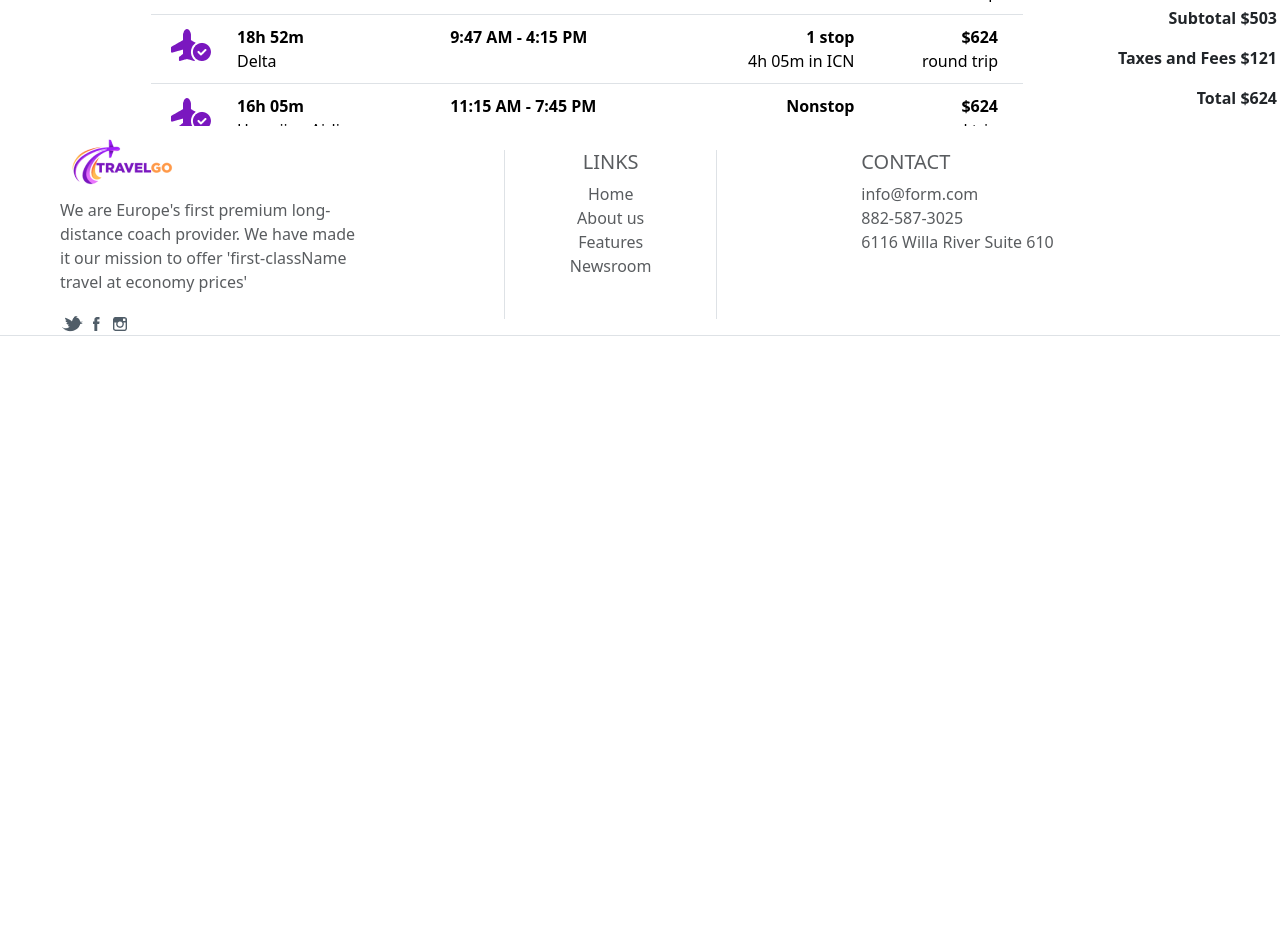
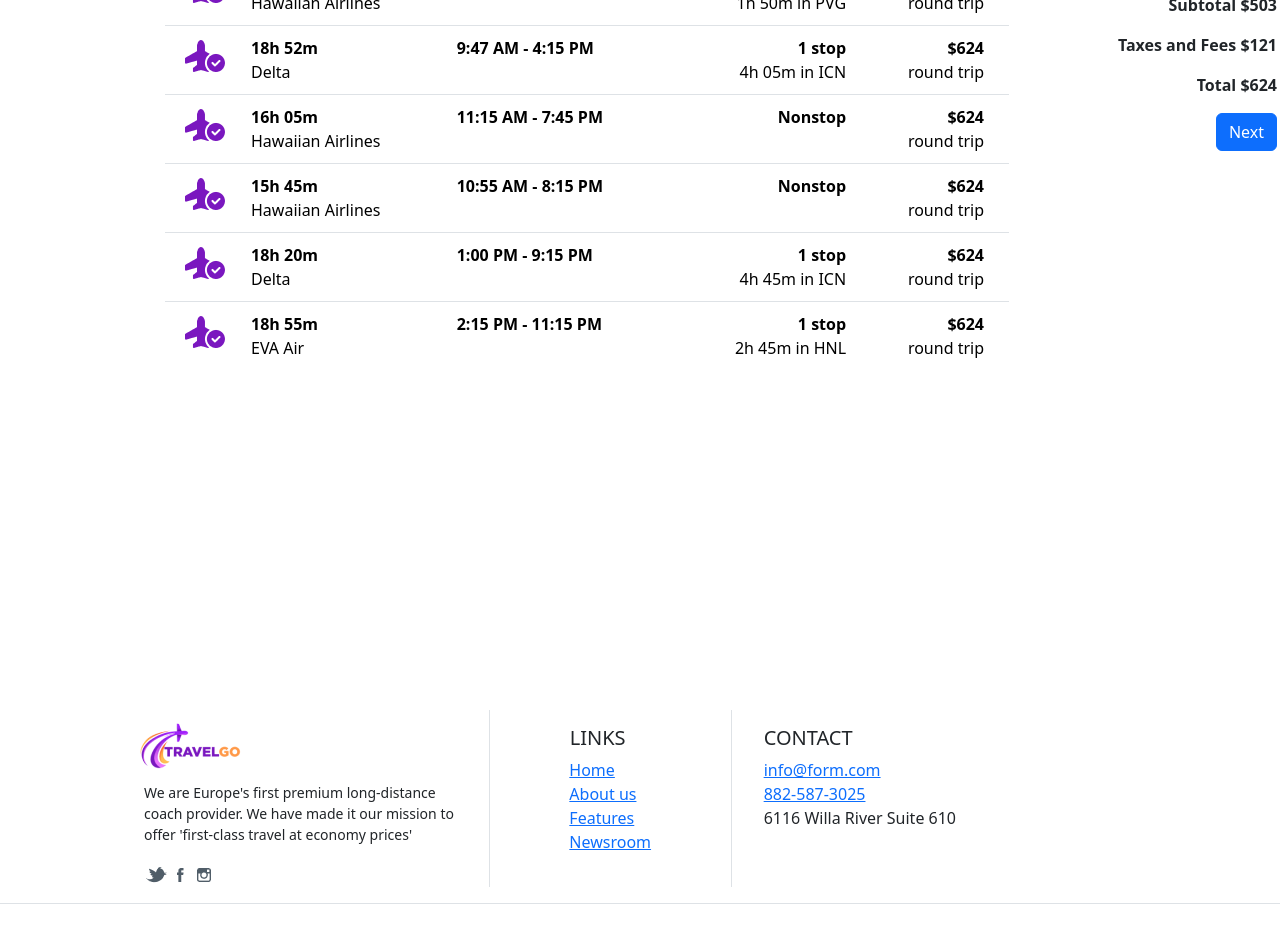
Before and after one commit to Yunusplt/flights-frontend, a React (Create React App) app: page / in a window 1280 px wide. Shown: the part 440-1366 px from the top of the page. Before the commit the page ends 1083 px from the top, so only its background shows below. Built offline with nearby package versions, Linux system fonts and the light colour scheme; the HTML template or start-up script is replaced by a standard one.

Commit message:
Table and Footer

```diff
--- a/src/components/Footer.jsx
+++ b/src/components/Footer.jsx
@@ -1,9 +1,9 @@
-import { Container, Row, Col } from "react-bootstrap";
+// import { Container, Row, Col } from "react-bootstrap";
 import logo from "../img/logo.png";
 import twitter from "../img/Twitter.png";
 import instagram from "../img/instagram.png";
 import facebook from "../img/Facebook.png";
-import Nav from "react-bootstrap/Nav";
+// import Nav from "react-bootstrap/Nav";
 
 
 
@@ -48,40 +48,88 @@
 
 // export default Footer;
 
+// function Footer() {
+//   return (
+//       <Container fluid className="text-center text-md-start fixed-bottom text-muted bg-white">
+//         <Row className="border-bottom mb-4">
+//           <Col className="col-md-5 col-lg-4 col-xl-3 ms-5">
+//             <img src={logo} alt="logo" />
+//             <p>
+//               We are Europe's first premium long-distance coach provider. We
+//               have made it our mission to offer 'first-className travel at
+//               economy prices'
+//             </p>
+//             <section style={{ width: "100px", height: "25px" }}>
+//               <img src={twitter} alt="twitter" />
+//               <img src={facebook} alt="facebook" />
+//               <img src={instagram} alt="instagram" />
+//             </section>
+//           </Col>
+
+//           <Col className="col-md-2 col-lg-2 col-xl-2 mx-auto  border-start border-end text-center mt-4 mb-3">
+//             <h5>LINKS</h5>
+//             <Nav.Link href="#home">Home</Nav.Link>
+//             <Nav.Link href="#aboutus">About us</Nav.Link>
+//             <Nav.Link href="#features">Features</Nav.Link>
+//             <Nav.Link href="#newsroom">Newsroom</Nav.Link>
+//           </Col>
+
+//           <Col className="col-md-4 col-lg-3 col-xl-4  mt-4 ps-2">
+//             <h5>CONTACT</h5>
+//             <Nav.Link href="mailto:info@example.com">info@form.com</Nav.Link>
+//             <Nav.Link href="tel:+1234567890">882-587-3025</Nav.Link>
+//             <address>6116 Willa River Suite 610</address>
+//           </Col>
+//         </Row>
+//       </Container>
+//   );
+// }
+// export default Footer;
+
 function Footer() {
   return (
-      <Container fluid className="text-center text-md-start fixed-bottom text-muted bg-white">
-        <Row className="border-bottom mb-4">
-          <Col className="col-md-5 col-lg-4 col-xl-3 ms-5">
+    <footer className="bg-white pb-4">
+      <div className="d-flex border-bottom flex-wrap">
+        <section className="sec1">
           <img src={logo} alt="logo" />
-            <p>
-              We are Europe's first premium long-distance coach provider. We
-              have made it our mission to offer 'first-className travel at
-              economy prices'
+          <p className="">
+            We are Europe's first premium long-distance coach provider. We have
+            made it our mission to offer 'first-class travel at economy prices'
           </p>
-            <section style={{ width: "100px", height: "25px" }}>
+          <div className="social">
             <img src={twitter} alt="twitter" />
             <img src={facebook} alt="facebook" />
             <img src={instagram} alt="instagram" />
+          </div>
         </section>
-          </Col>
+        <section className="sec2 border-start border-end">
+          <h5>LINKS</h5>
+          <div> <a className="d-block" href="#home">
+            Home
+          </a>
+          <a className="d-block" href="#aboutus">
+            About us
+          </a>
+          <a className="d-block" href="#features">
+            Features
+          </a>
+          <a className="d-block" href="#newsroom">
+            Newsroom
+          </a></div>
 
-          <Col className="col-md-2 col-lg-2 col-xl-2 mx-auto  border-start border-end text-center mt-4 mb-3">
-            <h5>LINKS</h5>
-            <Nav.Link href="#home">Home</Nav.Link>
-            <Nav.Link href="#aboutus">About us</Nav.Link>
-            <Nav.Link href="#features">Features</Nav.Link>
-            <Nav.Link href="#newsroom">Newsroom</Nav.Link>
-          </Col>
-
-          <Col className="col-md-4 col-lg-3 col-xl-4  mt-4 ps-2">
+        </section>
+        <section className="sec3">
           <h5>CONTACT</h5>
-            <Nav.Link href="mailto:info@example.com">info@form.com</Nav.Link>
-            <Nav.Link href="tel:+1234567890">882-587-3025</Nav.Link>
+          <a className="d-block" href="mailto:info@example.com">
+            info@form.com
+          </a>
+          <a className="d-block" href="tel:+1234567890">
+            882-587-3025
+          </a>
           <address>6116 Willa River Suite 610</address>
-          </Col>
-        </Row>
-      </Container>
+        </section>
+      </div>
+    </footer>
   );
 }
 export default Footer;
--- a/src/components/Main.jsx
+++ b/src/components/Main.jsx
@@ -10,7 +10,8 @@
         <h5 className="table-description">
           Select a tour that suits you below.
         </h5>
-        <table className="table table-hover">
+        <div className="bg-white rounded ">
+          <table className="table table-hover">
           <tbody>
             {data.map((item, index) => {
               return (
@@ -44,9 +45,11 @@
             })}
           </tbody>
         </table>
+        </div>
+
       </section>
       <section className="right">
-        <div className="rightBox">
+        <div className="rightBox rounded">
           <p>
             <img src={flylogo} alt="flyLogo" />
           </p>
--- a/src/index.css
+++ b/src/index.css
@@ -10,6 +10,10 @@
 
 
 /* FOOTER */
+a{
+    text-decoration: none;
+    color: black;
+}
 .col_1{
     margin-left: 80px;
 }
@@ -21,12 +25,50 @@
     display: flex;
     justify-content: center;
 }
+footer .d-flex{
+    padding-left: 7rem;
+}
+footer section{
+  margin: 1rem;
+  width: 200px;
+}
+
+.sec1{
+    flex-grow: 3;
+
+}
+.sec1 p{
+    max-width: 360px;
+    padding-left: 1rem;
+    font-size: 14px;
+    line-height: 21px;
+}
+.sec1 .social{
+    padding-left: 1rem;
+}
+.sec2{
+    flex-grow: 1;
+    padding-top: 1rem;
+    display: flex;
+    flex-direction: column;
+    align-items: center;
+
+}
+.sec3{
+    flex-grow: 7;
+    padding-top: 1rem;
+}
+.sec2 h5{
+  padding-right: 25px;
+}
+
 
 /* TABLE */
 .tableDiv{
     position: relative;
     top: 83px;
-    height: 1000px;
+    height: 900px;
+    margin-bottom: 234px;
 }
 .tableDiv .left{
     width: 872px;
@@ -37,7 +79,12 @@
     margin-top: 20px;
     height: 550px;
 }
-
+.rounded{
+    padding: 3px 14px;
+}
+tr:last-child{
+    border-bottom: 1px solid white;
+}
 td{
     padding: 10px !important;
 }
@@ -66,7 +113,7 @@
 /* #RIGHT */
 .right{
     position: absolute;
-    top: 108px;
+    top: 95px;
     left: 1059px;
     text-align: right;
 
```
Lines whose indentation alone changed are shown as unchanged.
